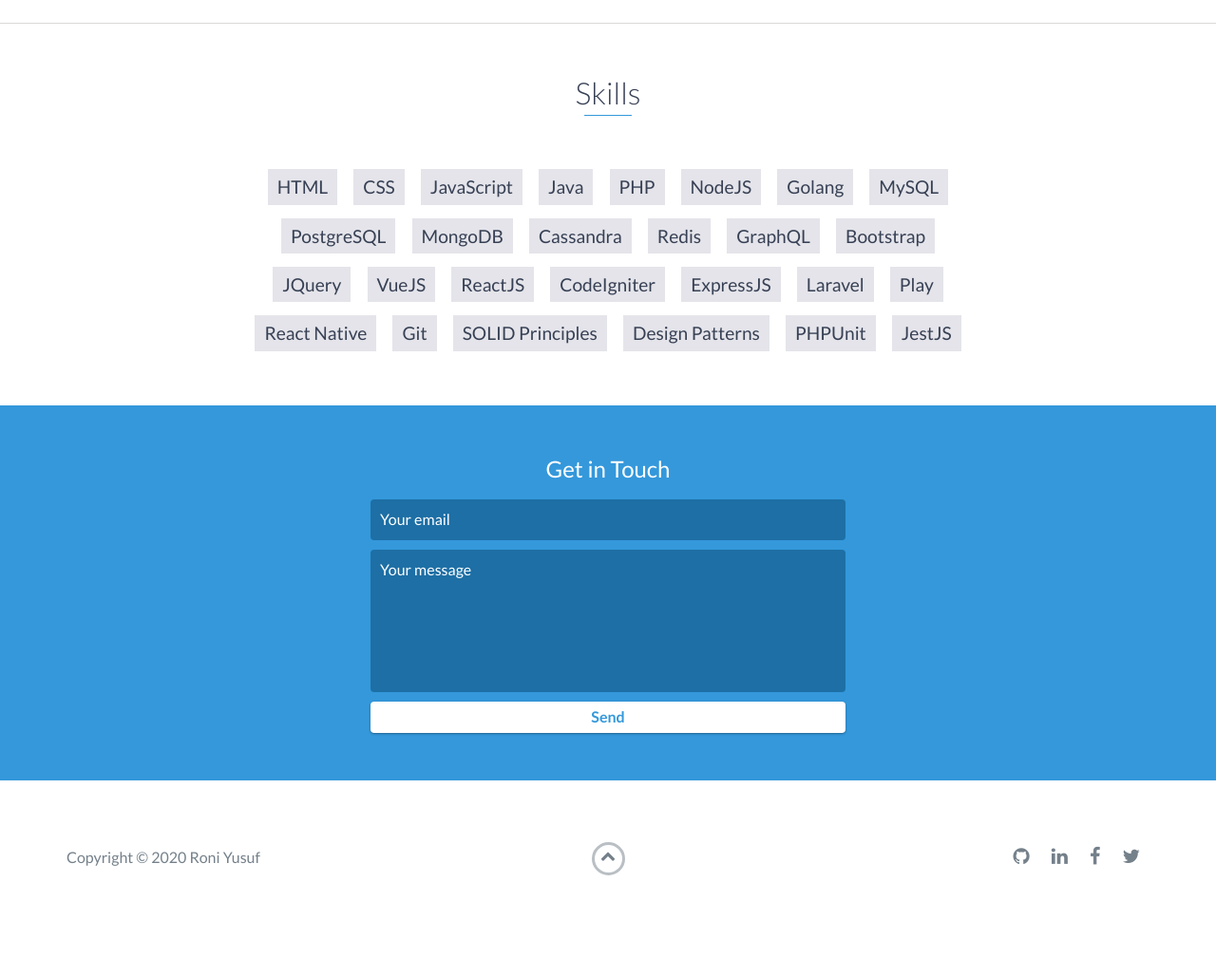
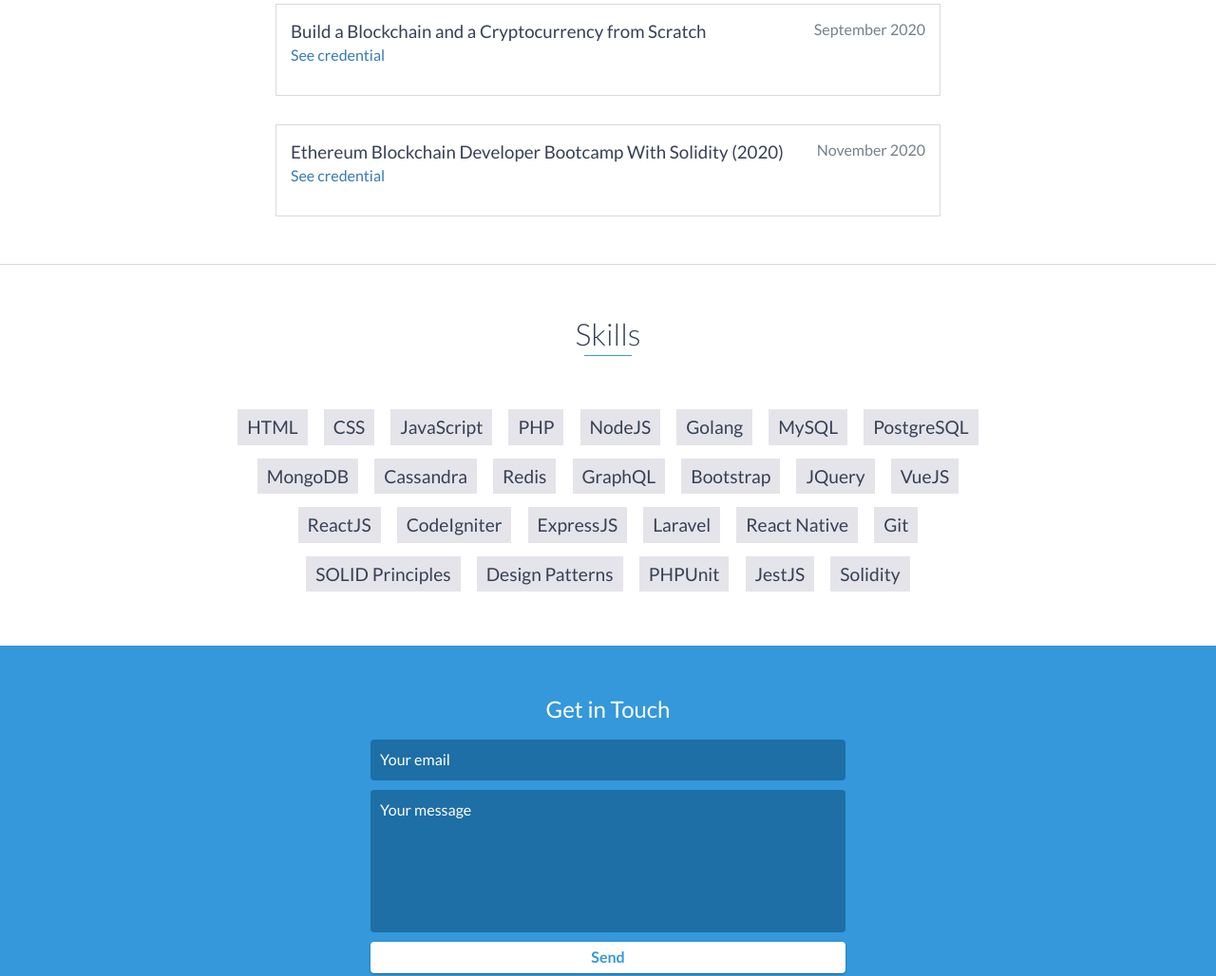
Before and after one commit to rymanalu/rymanalu.github.io, a website: page index.html in a window 1280 px wide. Shown: the part 2917-3945 px from the top of the page at 95% size. Before the commit the page ends 3892 px from the top, so only its background shows below. Drawn offline with nearby package versions, Linux system fonts and the light colour scheme.

Commit message:
Update skills and certifications, remove unnecessary links

```diff
--- a/index.html
+++ b/index.html
@@ -156,6 +156,18 @@
             <span class="education-date">August 2019</span>
             <h4><a href="http://ude.my/UC-AKTZ7US4" target="_blank">See credential</a></h4>
         </div>
+
+        <div class="education-block">
+            <h3>Build a Blockchain and a Cryptocurrency from Scratch</h3>
+            <span class="education-date">September 2020</span>
+            <h4><a href="http://ude.my/UC-1750294c-c719-4f26-9c52-9c570389bb59" target="_blank">See credential</a></h4>
+        </div>
+
+        <div class="education-block">
+            <h3>Ethereum Blockchain Developer Bootcamp With Solidity (2020)</h3>
+            <span class="education-date">November 2020</span>
+            <h4><a href="http://ude.my/UC-1a13f39a-c0d9-426b-87b7-79424db72796" target="_blank">See credential</a></h4>
+        </div>
         <!-- End .education-block -->
     </div>
     <!-- End #education -->
@@ -166,7 +178,6 @@
             <li>HTML</li>
             <li>CSS</li>
             <li>JavaScript</li>
-            <li>Java</li>
             <li>PHP</li>
             <li>NodeJS</li>
             <li>Golang</li>
@@ -183,13 +194,13 @@
             <li>CodeIgniter</li>
             <li>ExpressJS</li>
             <li>Laravel</li>
-            <li>Play</li>
             <li>React Native</li>
             <li>Git</li>
             <li>SOLID Principles</li>
             <li>Design Patterns</li>
             <li>PHPUnit</li>
             <li>JestJS</li>
+            <li>Solidity</li>
         </ul>
     </div>
     <!-- End #skills -->
@@ -227,13 +238,7 @@
                             <a href="https://github.com/rymanalu" target="_blank"><i class="fa fa-github" aria-hidden="true"></i></a>
                         </li>
                         <li>
-                            <a href="https://www.linkedin.com/in/roni-yusuf-511083b4" target="_blank"><i class="fa fa-linkedin" aria-hidden="true"></i></a>
-                        </li>
-                        <li>
-                            <a href="https://www.facebook.com/roni.yusuf.manalu" target="_blank"><i class="fa fa-facebook" aria-hidden="true"></i></a>
-                        </li>
-                        <li>
-                            <a href="https://twitter.com/rymanalu" target="_blank"><i class="fa fa-twitter" aria-hidden="true"></i></a>
+                            <a href="https://www.linkedin.com/in/roni-yusuf/" target="_blank"><i class="fa fa-linkedin" aria-hidden="true"></i></a>
                         </li>
                         <!--li>
                             <a href="#"><i class="fa fa-google-plus" aria-hidden="true"></i></a>
```
